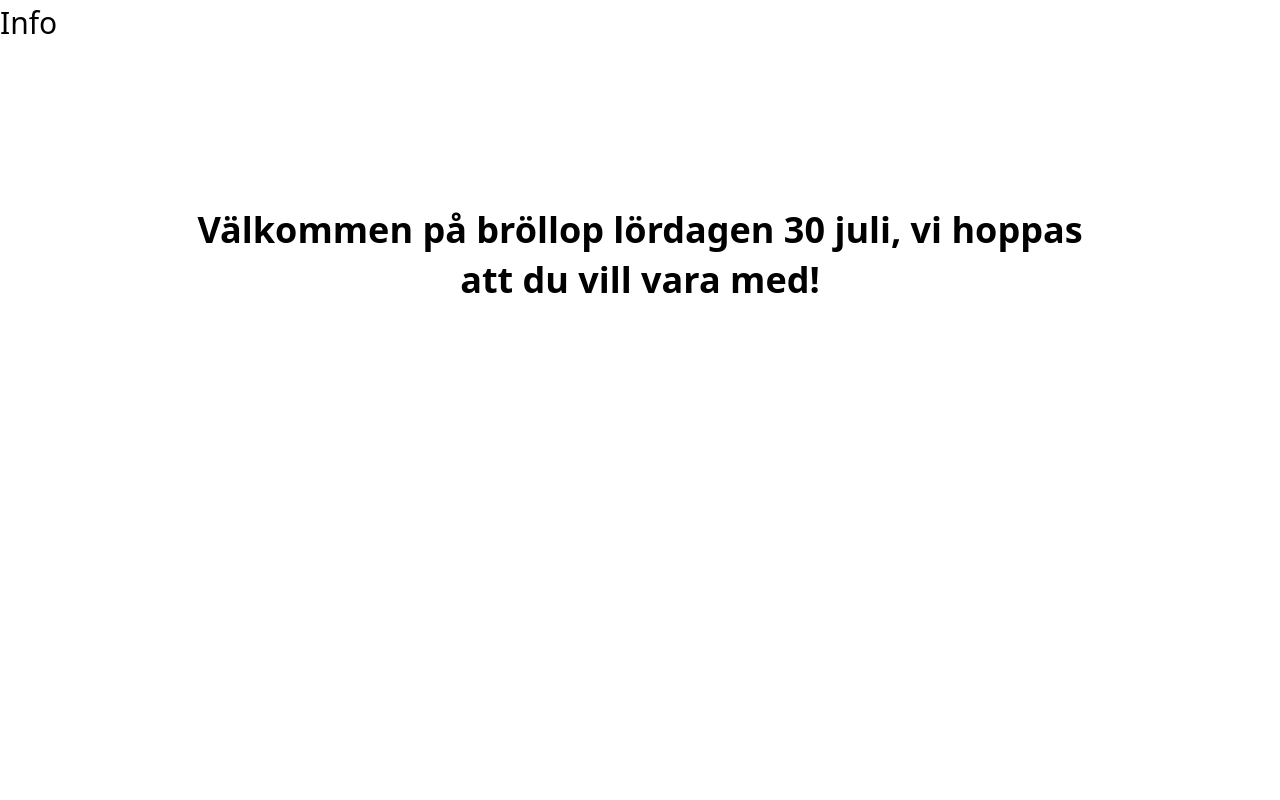
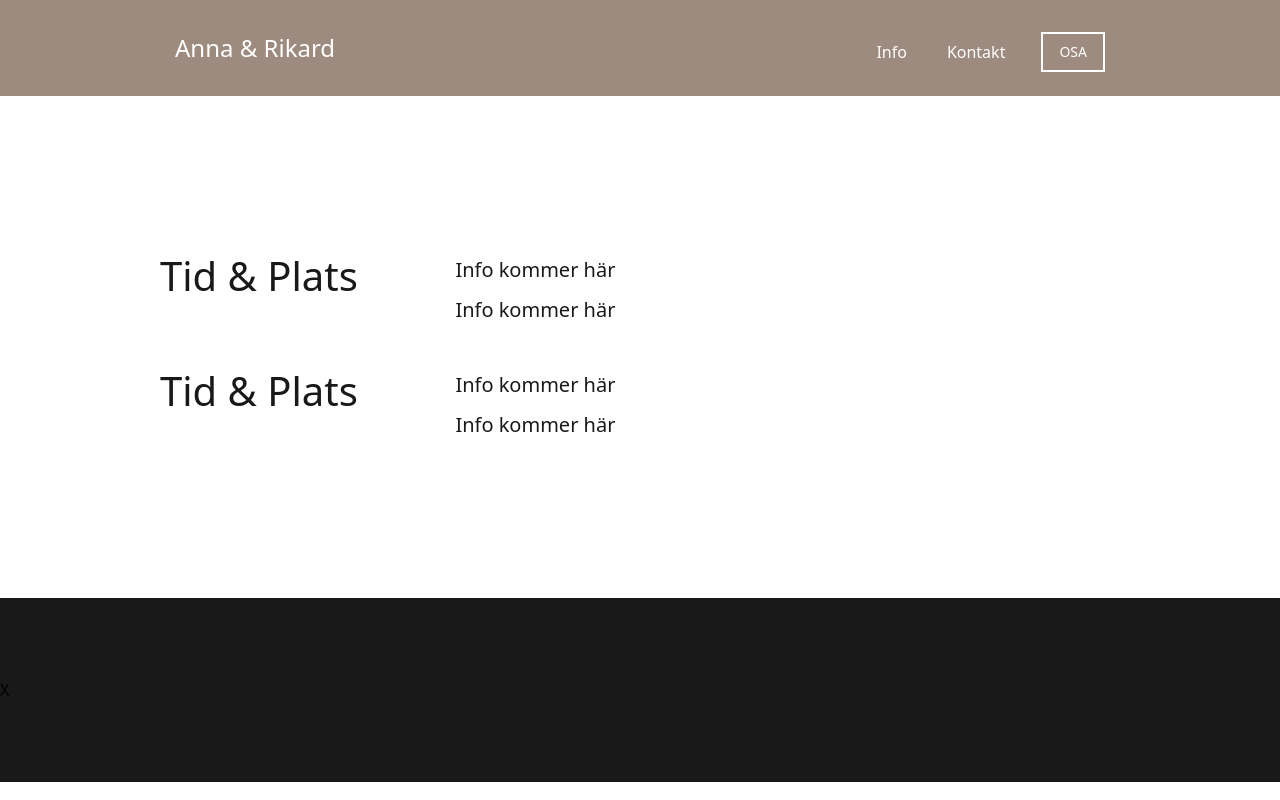
Before and after one commit to annarehnman/brollopssida, a Vue app: page /info in a window 1280 px wide. Built offline with nearby package versions, Linux system fonts and the light colour scheme.

Commit message:
add styling about

```diff
--- a/src/components/home/HomeInfo.vue
+++ b/src/components/home/HomeInfo.vue
@@ -7,7 +7,7 @@
       <div class="lg:w-3/4 my-12 md:my-0">
         <div class="text-xl font-light leading-snug">
           <div class="space-y-6 lg:mb-6">
-          <p>Vi gifter oss lördagen 30 juli och hoppas verkligen att du vill vara med.</p>
+          <p>Vi gifter oss lördagen 30 juli och hoppas att du vill vara med.</p>
           <p>Vigsel, middag och fest äger rum på Kungsberg Gård, 15 km utanför Strängnäs. All praktisk info om och inför dagen hittar på den här sidan.</p>
           </div>
           <home-schedule />
--- a/src/views/About.vue
+++ b/src/views/About.vue
@@ -1,20 +1,50 @@
 <template>
-  <div class="about">
-    <h1>Info</h1>
-    <section class="p-5 py-20 md:py-40 bg-beigetext-nearblack">
-    <div class="md:w-3/4 mx-auto text-2xl md:text-4xl font-semibold text-center">
-      <p class="leading-snug">Välkommen på bröllop lördagen 30 juli, vi hoppas att du vill vara med!</p>
+  <section class="bg-darkbeige bg-cover w-full pt-20 md:pt-24">
+    <div class="bg-white w-full flex justify-center">
+
+      <div class="md:w-3/4 px-5 py-10 md:px-0 md:py-20 lg:py-40 text-center lg:text-left text-nearblack">
+
+        <div class="mx-auto lg:flex text-center lg:text-left">
+          <div class="lg:w-1/3 text-4xl md:text-4.5xl font-light">
+            <p>Tid & Plats</p>
+          </div>
+          <div class="lg:w-3/4 my-12 lg:mt-0">
+            <div class="text-xl font-light leading-snug">
+              <div class="space-y-3 ">
+                <p>Info kommer här</p>
+                <p>Info kommer här</p>
+              </div>
+            </div>
+          </div>
+        </div>
+
+        <div class="mx-auto lg:flex text-center lg:text-left">
+          <div class="lg:w-1/3 text-4xl md:text-4.5xl font-light">
+            <p>Tid & Plats</p>
+          </div>
+          <div class="lg:w-3/4 mt-12 lg:mt-0">
+            <div class="text-xl font-light leading-snug">
+              <div class="space-y-3 ">
+                <p>Info kommer här</p>
+                <p>Info kommer här</p>
+              </div>
+            </div>
+          </div>
+        </div>
+      </div>
+
     </div>
   </section>
-  </div>
+
+  <section class="bg-nearblack bg-cover w-full py-20">
+    X
+  </section>
+
+
 </template>
 
 <script>
-
 export default {
-  name: 'Home',
-  components: {
-
-  }
+  name: 'About'
 }
 </script>
--- a/src/views/Home.vue
+++ b/src/views/Home.vue
@@ -12,6 +12,6 @@ import HomeWelcome from '../components/home/HomeWelcome.vue'
 
 export default {
   components: { HomeWelcome, HomeInfo, HomeContact },
-  name: 'Home',
+  name: 'Home'
 }
 </script>
```
